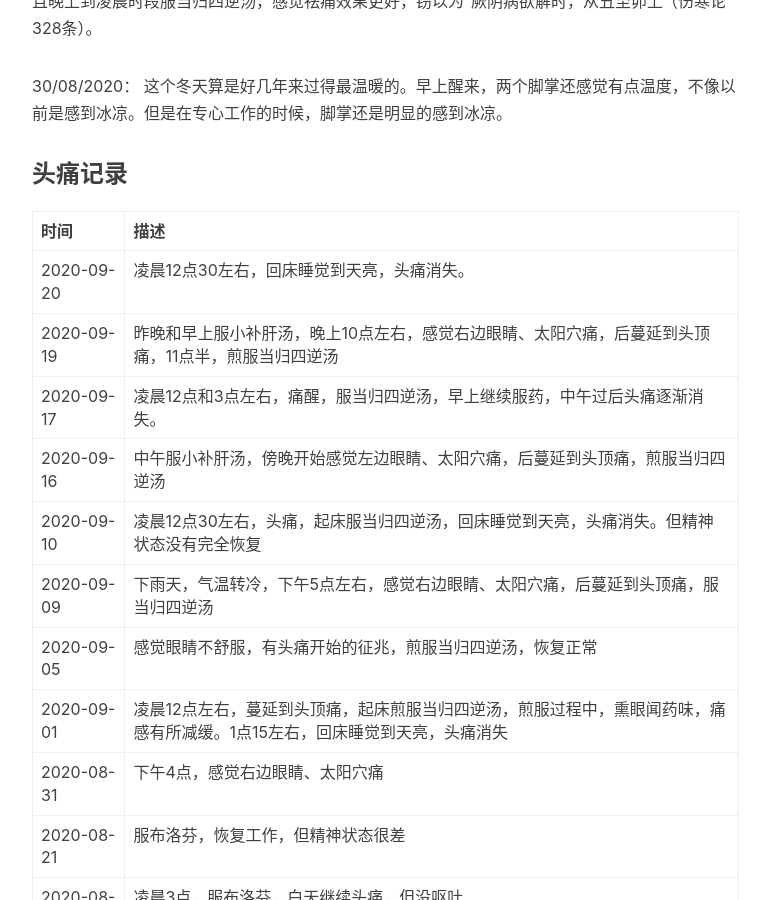
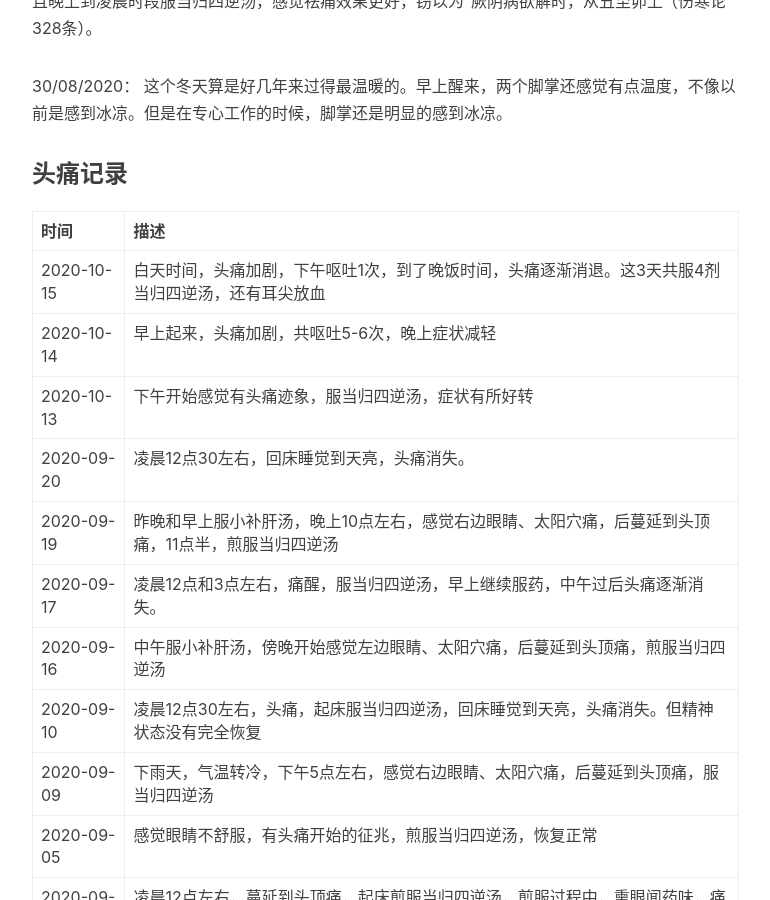
Before and after one commit to q15928/q15928.github.io, a Jekyll site: the page built from _posts/2020-04-22-headache-history.md, in a window 1280 px wide and 900 px high, scrolled down 775 px. Shown: the whole window, without its empty margins (233-1003 px from the left). Built offline with Jekyll 4.4.1, drawn with Linux system fonts in a browser that asks for light colours; nearby versions of some CDN libraries; comment, search, counter and statistics services are not loaded.

Commit message:
updated headache post

```diff
--- a/_posts/2020-04-22-headache-history.md
+++ b/_posts/2020-04-22-headache-history.md
@@ -20,6 +20,9 @@ tags:
 
 | 时间 | 描述 |
 | --- | --- |
+|2020-10-15 | 白天时间，头痛加剧，下午呕吐1次，到了晚饭时间，头痛逐渐消退。这3天共服4剂当归四逆汤，还有耳尖放血 |
+|2020-10-14 | 早上起来，头痛加剧，共呕吐5-6次，晚上症状减轻 |
+|2020-10-13 | 下午开始感觉有头痛迹象，服当归四逆汤，症状有所好转 |
 |2020-09-20 | 凌晨12点30左右，回床睡觉到天亮，头痛消失。 |
 |2020-09-19 | 昨晚和早上服小补肝汤，晚上10点左右，感觉右边眼睛、太阳穴痛，后蔓延到头顶痛，11点半，煎服当归四逆汤 |
 |2020-09-17 | 凌晨12点和3点左右，痛醒，服当归四逆汤，早上继续服药，中午过后头痛逐渐消失。 |
```
